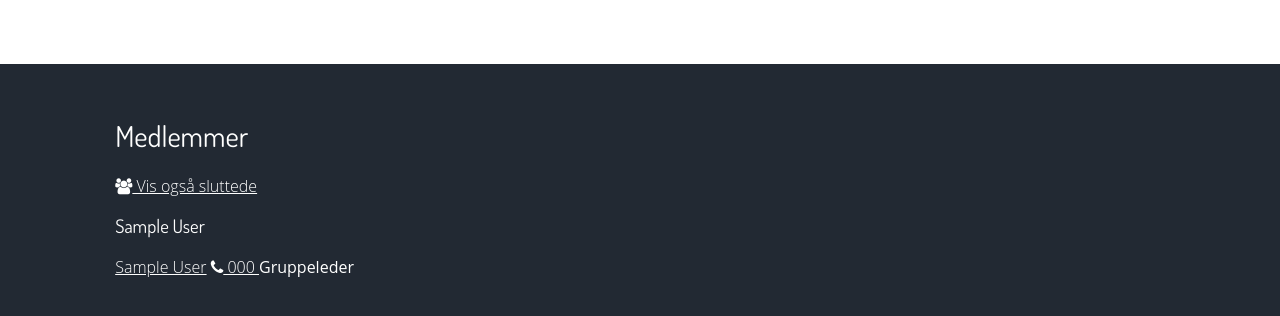
After one commit to kalkins/buk-django, a Django app: page /medlemmer/ in a window 1280 px wide. The commit adds this page. Shown: the top 316 px of the page. Run offline with Django 3.2, Linux system fonts and the light colour scheme; tables that the repository leaves empty hold one stand-in row (values such as "Sample post"); style sheets or scripts are compiled from the project's sources; parts of the project's set-up code (start-up, migrations or seed data) failed here and were passed over; some web fonts are replaced.

Commit message:
Added a member list page.

```diff
--- a/buk/urls.py
+++ b/buk/urls.py
@@ -31,4 +31,6 @@ urlpatterns = [
         auth_views.password_reset_confirm, name='password_reset_confirm'),
     url(r'^reset/done/$', auth_views.password_reset_complete, name='password_reset_complete'),
     url(r'^medlem/(?P<pk>[0-9]+)$', member_views.MemberDetail.as_view(), name='member_detail'),
+    url(r'^medlemmer/$', member_views.MemberList.as_view(), {'show_all': False}, name='member_list'),
+    url(r'^medlemmer/alle$', member_views.MemberList.as_view(), {'show_all': True}, name='member_list_all'),
 ]
--- a/members/templates/members/member_detail.html
+++ b/members/templates/members/member_detail.html
@@ -11,7 +11,7 @@
 <section>
     <div class='navline'>
         <h2 class='back-link'>
-            <a class='graylink' href='' title='Vis medlemsliste'>
+            <a class='graylink' href='{% url 'member_list' %}' title='Vis medlemsliste'>
                 <i class='fa fa-chevron-left'></i>
                 Medlemmer
             </a>
--- /dev/null
+++ b/members/templates/members/member_list.html
@@ -0,0 +1,64 @@
+{% extends 'base/base-internal.html' %}
+
+{% load static %}
+
+{% block stylesheets %}
+{{ block.super }}
+<link rel="stylesheet" type="text/css" href="{% static 'members/css/member_list.css' %}" />
+{% endblock stylesheets %}
+
+{% block main %}
+<section>
+    <div>
+        <h2>Medlemmer</h2>
+        <div>
+            {% if perms.members.add_member %}
+            <a class='graylink' href=''>
+                <i class='fa fa-pluss'></i>
+                Legg til ny
+            </a>
+            {% endif %}
+
+            {% if show_all %}
+            <a class='graylink' href='{% url 'member_list' %}'>
+                <i class='fa fa-user'></i>
+                Vis kun aktive
+            </a>
+            {% else %}
+            <a class='graylink' href='{% url 'member_list_all' %}'>
+                <i class='fa fa-users'></i>
+                Vis også sluttede
+            </a>
+            {% endif %}
+        </div>
+    </div>
+
+    <div>
+        {% for member in members %}
+        {% ifchanged %}<h3>{{ member.instrument.name }}</h3>{% endifchanged %}
+        <div class='member'>
+            <a class='graylink name' href='{{ member.get_absolute_url}}' >{{ member.get_full_name }}</a>
+            <a class='graylink phone' href='tel:{{ member.phone }}'>
+                <i class='fa fa-phone'></i>
+                {{ member.phone }}
+            </a>
+
+            {% if member.is_group_leader %}
+            <span class='tag group_leader'>Gruppeleder</span>
+            {% endif %}
+
+            {% if not member.is_active %}
+            <span class='tag quit'>Sluttet</span>
+            {% endif %}
+
+            {% if perms.members.change_member %}
+            <a class='graylink change_member' href=''>
+                <i class='fa fa-edit'></i>
+                Endre
+            </a>
+            {% endif %}
+        </div>
+        {% endfor %}
+    </div>
+</section>
+{% endblock main %}
--- a/members/views.py
+++ b/members/views.py
@@ -1,4 +1,4 @@
-from django.views.generic import DetailView
+from django.views.generic import DetailView, ListView
 from django.shortcuts import render
 
 from .models import Member
@@ -7,3 +7,20 @@ from .models import Member
 class MemberDetail(DetailView):
     model = Member
     context_object_name = 'member'
+
+
+class MemberList(ListView):
+    context_object_name = 'members'
+
+    def get_queryset(self):
+        if self.kwargs['show_all']:
+            queryset = Member.objects.all()
+        else:
+            queryset = Member.objects.filter(is_active=True)
+
+        return queryset.order_by('instrument', '-is_active', 'first_name')
+
+    def get_context_data(self, **kwargs):
+        context = super(MemberList, self).get_context_data(**kwargs)
+        context['show_all'] = self.kwargs['show_all']
+        return context
```
Also changed, not shown: members/static/members/css/member_list.css (added), members/static/members/css/member_list.scss (added).
